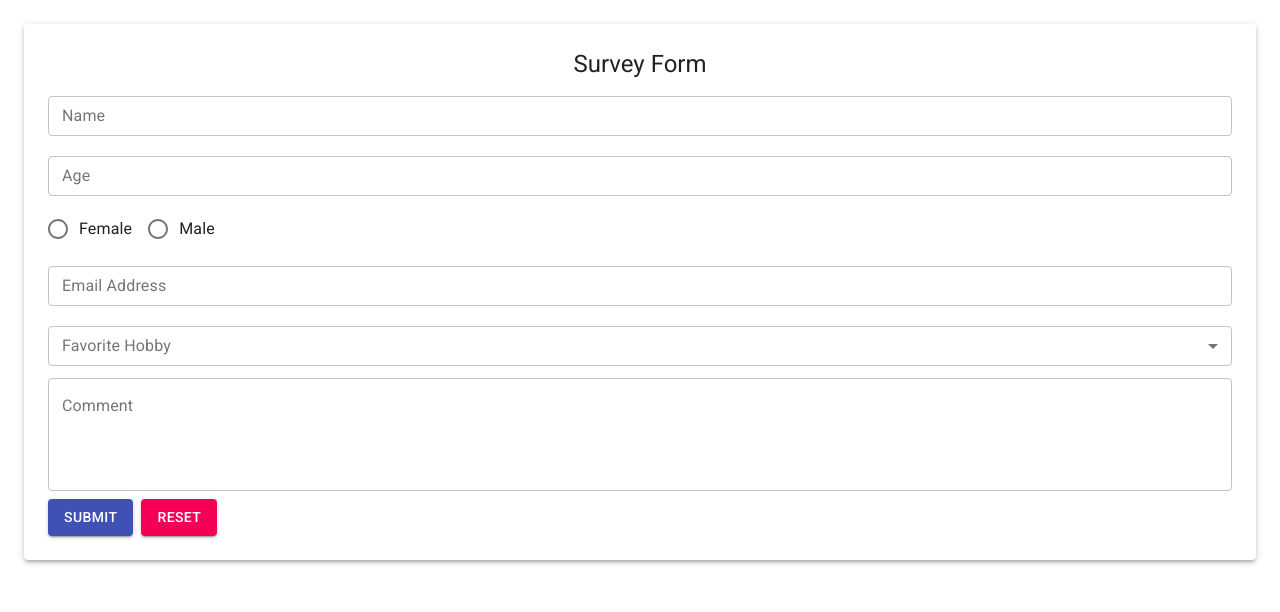
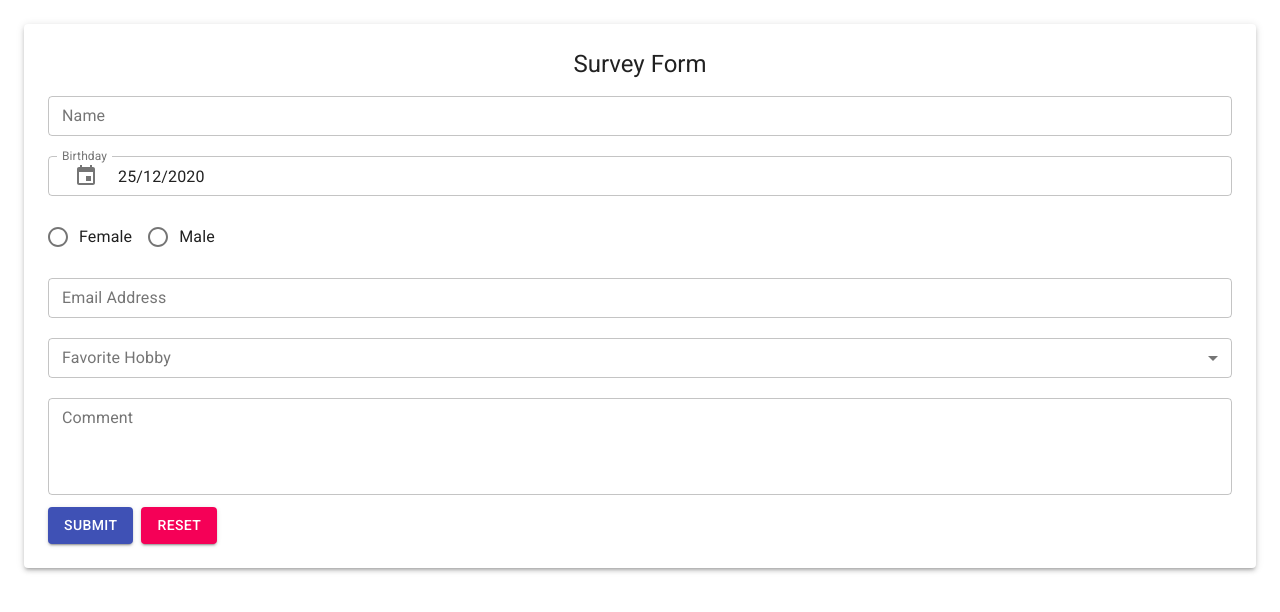
Before and after one commit to clausnz/mui-react-hook-form, a React (Create React App) app: page / in a window 1280 px wide. Shown: the top 612 px of the page. Built offline with nearby package versions, Linux system fonts and the light colour scheme.

Commit message:
Adding birthday date picker

```diff
--- a/package.json
+++ b/package.json
@@ -3,11 +3,14 @@
   "version": "0.1.0",
   "private": true,
   "dependencies": {
+    "@date-io/date-fns": "^1.3.13",
     "@hookform/resolvers": "^1.2.0",
     "@material-ui/core": "^4.11.2",
+    "@material-ui/pickers": "^3.2.10",
     "@testing-library/jest-dom": "^5.11.4",
     "@testing-library/react": "^11.1.0",
     "@testing-library/user-event": "^12.1.10",
+    "date-fns": "^2.16.1",
     "react": "^16.14.0",
     "react-dom": "^16.14.0",
     "react-hook-form": "^6.13.1",
--- /dev/null
+++ b/src/component/birthday/Birthday.js
@@ -0,0 +1,58 @@
+import React, {useEffect, useState} from 'react';
+import 'date-fns';
+import DateFnsUtils from '@date-io/date-fns';
+import {KeyboardDatePicker, MuiPickersUtilsProvider,} from '@material-ui/pickers';
+import {useStyles} from "./styles";
+
+const TODAY = new Date()
+
+export default function Birthday(props) {
+
+    const {
+        register,
+        errors,
+        setValue,
+        resetManual
+    } = props
+
+    const classes = useStyles()
+    const [selectedDate, setSelectedDate] = useState(TODAY);
+
+    const handleOnChange = date => {
+        setSelectedDate(date);
+        setValue("birthday", date, {shouldValidate: true});
+    }
+
+    useEffect(() => {
+        register("birthday");
+        setValue("birthday", selectedDate, {shouldValidate: false});
+    }, [register]);
+
+    useEffect(() => {
+        setSelectedDate(new Date());
+        setValue("birthday", TODAY, {shouldValidate: false});
+    }, [resetManual]);
+
+    return (
+        <MuiPickersUtilsProvider utils={DateFnsUtils}>
+            <KeyboardDatePicker
+                autoOk
+                disableToolbar
+                className={classes.root}
+                name="birthday"
+                size="small"
+                inputVariant="outlined"
+                variant="inline"
+                format="dd/MM/yyyy"
+                margin="dense"
+                label="Birthday"
+                value={selectedDate}
+                onChange={handleOnChange}
+                helperText={errors.birthday?.message}
+                error={errors.birthday}
+                InputAdornmentProps={{position: "start"}}
+                {...(errors.birthday && {InputProps: {className: classes.error}})}
+            />
+        </MuiPickersUtilsProvider>
+    );
+}
--- /dev/null
+++ b/src/component/birthday/styles.js
@@ -0,0 +1,10 @@
+import {makeStyles} from '@material-ui/core/styles';
+
+export const useStyles = makeStyles((theme) => ({
+    root: {
+        width: "100%"
+    },
+    error: {
+        color: "red"
+    }
+}));
--- a/src/component/comment/Comment.js
+++ b/src/component/comment/Comment.js
@@ -13,6 +13,7 @@ export default function Comment(props) {
 
     return (
         <TextField
+            margin="dense"
             inputRef={register()}
             error={errors.comment}
             className={classes.root}
--- a/src/component/gender/Gender.js
+++ b/src/component/gender/Gender.js
@@ -38,12 +38,30 @@ export default function Gender(props) {
     useEffect(() => setRadioValue(""), [resetManual])
 
     return (
-        <FormControl component="fieldset">
-            {/* TODO: key important here */}
-            <RadioGroup key={Date.now()} row name="gender" value={radioValue} onChange={handleRadioChange}>
-                <FormControlLabelWithValidation value="Female" label="Female"/>
-                <FormControlLabelWithValidation value="Male" label="Male"/>
-                <p className={classes.error}>{errors.gender?.message}</p>
+        <FormControl
+            margin="dense"
+            component="fieldset">
+
+            <RadioGroup
+                key={Date.now()}
+                row
+                name="gender"
+                value={radioValue}
+                onChange={handleRadioChange}>
+
+                <FormControlLabelWithValidation
+                    value="Female"
+                    label="Female"
+                />
+                <FormControlLabelWithValidation
+                    value="Male"
+                    label="Male"
+                />
+
+                <p
+                    className={classes.error}>
+                    {errors.gender?.message}
+                </p>
             </RadioGroup>
         </FormControl>
     )
--- a/src/component/hobby/Hobby.js
+++ b/src/component/hobby/Hobby.js
@@ -25,7 +25,7 @@ export default function Hobby(props) {
     useEffect(() => setHobby(""), [resetManual])
 
     return (
-        <FormControl margin="dense" variant="outlined" className={classes.root}>
+        <FormControl size="small" margin="dense" variant="outlined" className={classes.root}>
             <InputLabel
                 className={errors.hobby && classes.label}
                 htmlFor="hobby-select">
--- a/src/component/survey/Survey.js
+++ b/src/component/survey/Survey.js
@@ -11,6 +11,7 @@ import {schema} from "./yupSchema";
 import Email from "../email/Email";
 import Hobby from "../hobby/Hobby";
 import Comment from "../comment/Comment";
+import Birthday from "../birthday/Birthday";
 
 
 export default function Survey() {
@@ -62,10 +63,20 @@ export default function Survey() {
                     </Grid>
 
                     {/* Age */}
+                    {/*<Grid item xs={12}>*/}
+                    {/*    <Age*/}
+                    {/*        register={register}*/}
+                    {/*        errors={errors}*/}
+                    {/*    />*/}
+                    {/*</Grid>*/}
+
+                    {/* Comment */}
                     <Grid item xs={12}>
-                        <Age
+                        <Birthday
                             register={register}
                             errors={errors}
+                            setValue={setValue}
+                            resetManual={resetManual}
                         />
                     </Grid>
 
@@ -92,7 +103,6 @@ export default function Survey() {
                         <Hobby
                             register={register}
                             errors={errors}
-                            setValue={setValue}
                             resetManual={resetManual}
                         />
                     </Grid>
--- a/src/component/survey/yupSchema.js
+++ b/src/component/survey/yupSchema.js
@@ -18,4 +18,7 @@ export const schema = yup.object().shape({
         .required("Please select your favorite hobby"),
     comment: yup.string()
         .required("Please enter a comment"),
+    birthday: yup.date()
+        .typeError("Please use date format dd/mm/yyyy")
+        .max(new Date((new Date()).setDate((new Date()).getDate() - 1)), "Please select a date in the past")
 });
```
Also changed, not shown: 2 other files (tests, documents, lock files or other folders).
